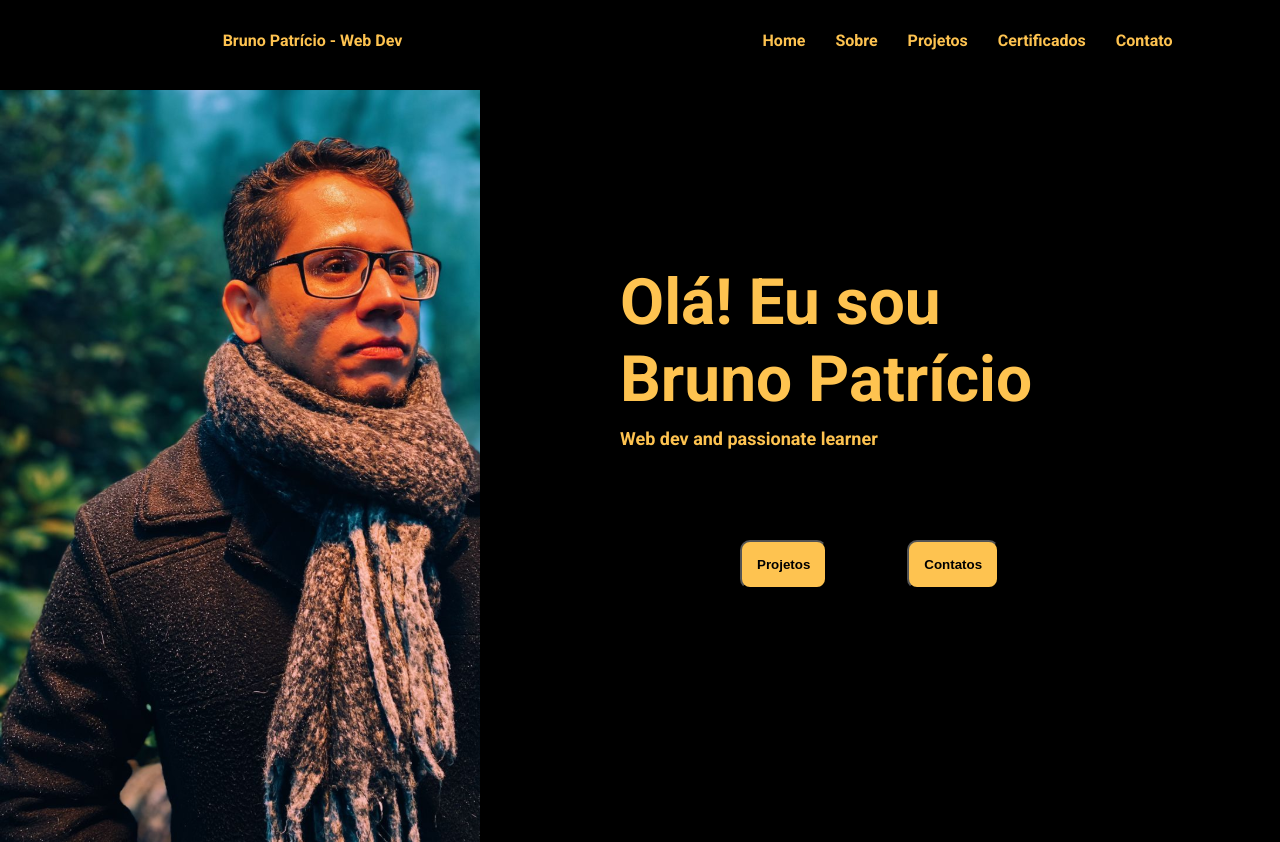
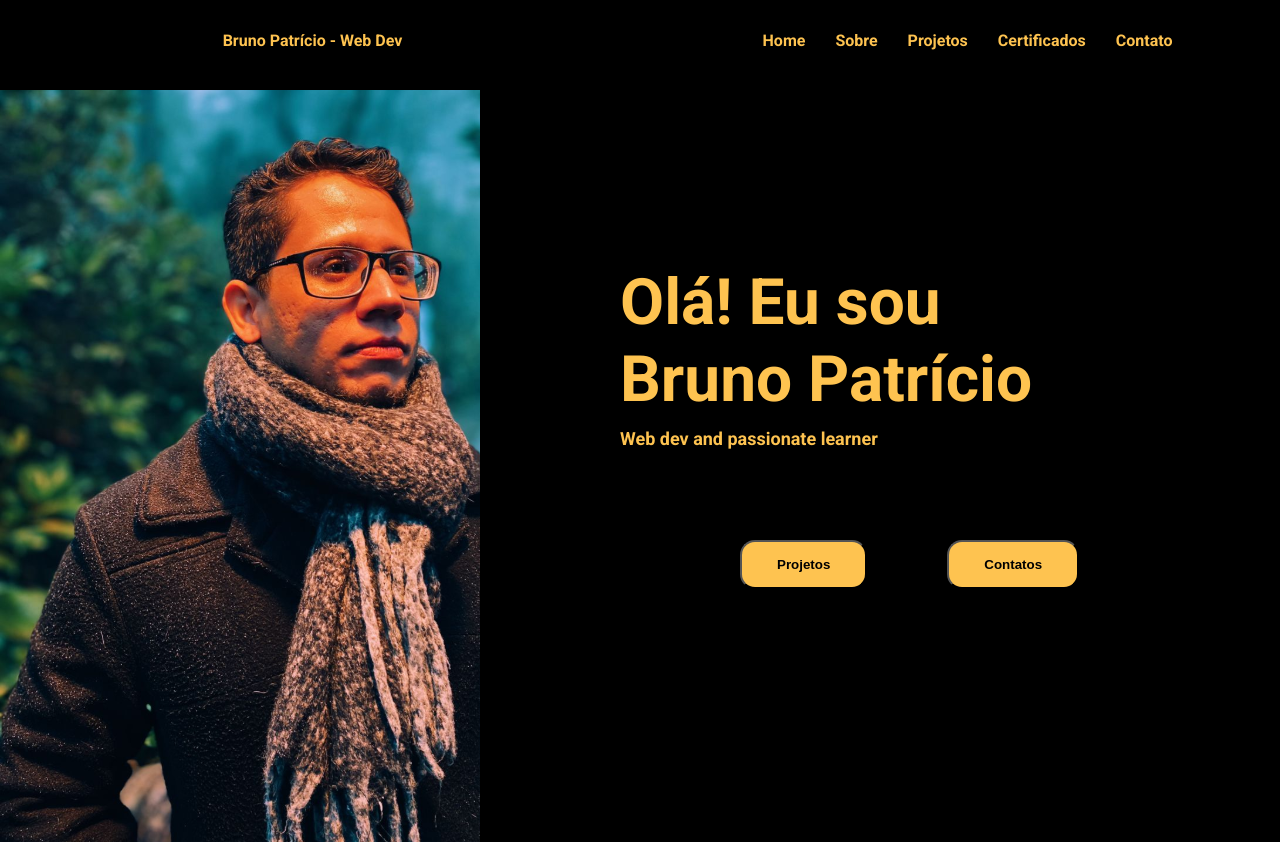
Before and after one commit to devbpatriciocosta/portfolio-bruno-patricio, a Next.js app: page / in a window 1280 px wide. Built offline with nearby package versions, Linux system fonts and the light colour scheme.

Commit message:
Ajuste de botões

```diff
--- a/src/components/buttons/Buttons.jsx
+++ b/src/components/buttons/Buttons.jsx
@@ -1,23 +1,19 @@
 import styled from 'styled-components'
 
 const ButtonContainer = styled.div`
-  display: flex;
-  flex-direction: column;
-  max-width: 20rem;
-  align-items: center;
-
-  label {
-    display: flex;
-    font-weight: bold;
-  }
 
   button {
     background-color: ${(props) => props.theme.primary};
     color: ${(props) => props.theme.background};
     cursor: pointer;
     font-weight: bold;
-    padding: 15px;
-    border-radius: 10px;
+    padding: 15px 35px;
+    border-radius: 15px;
+    transition: all ease-in-out 0.3s;
+  }
+
+  :hover {
+
   }
 `
 
```
